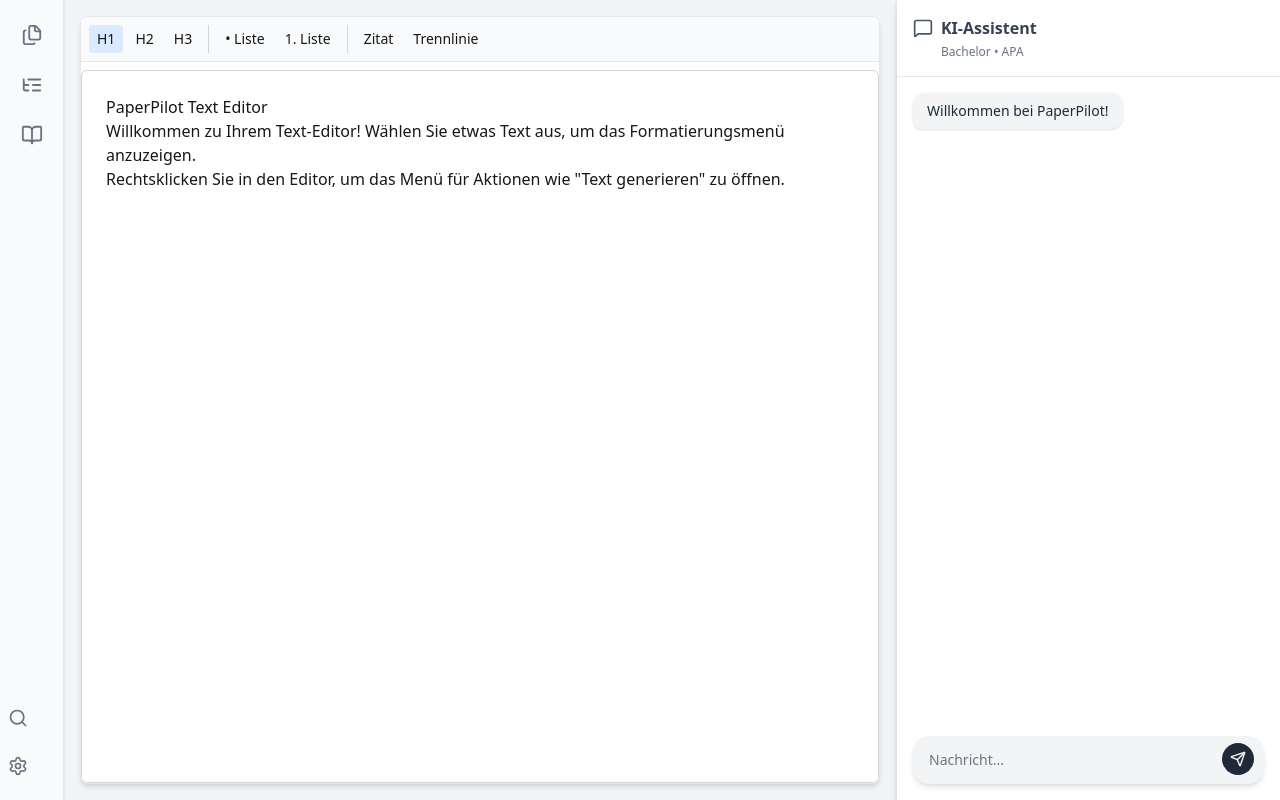
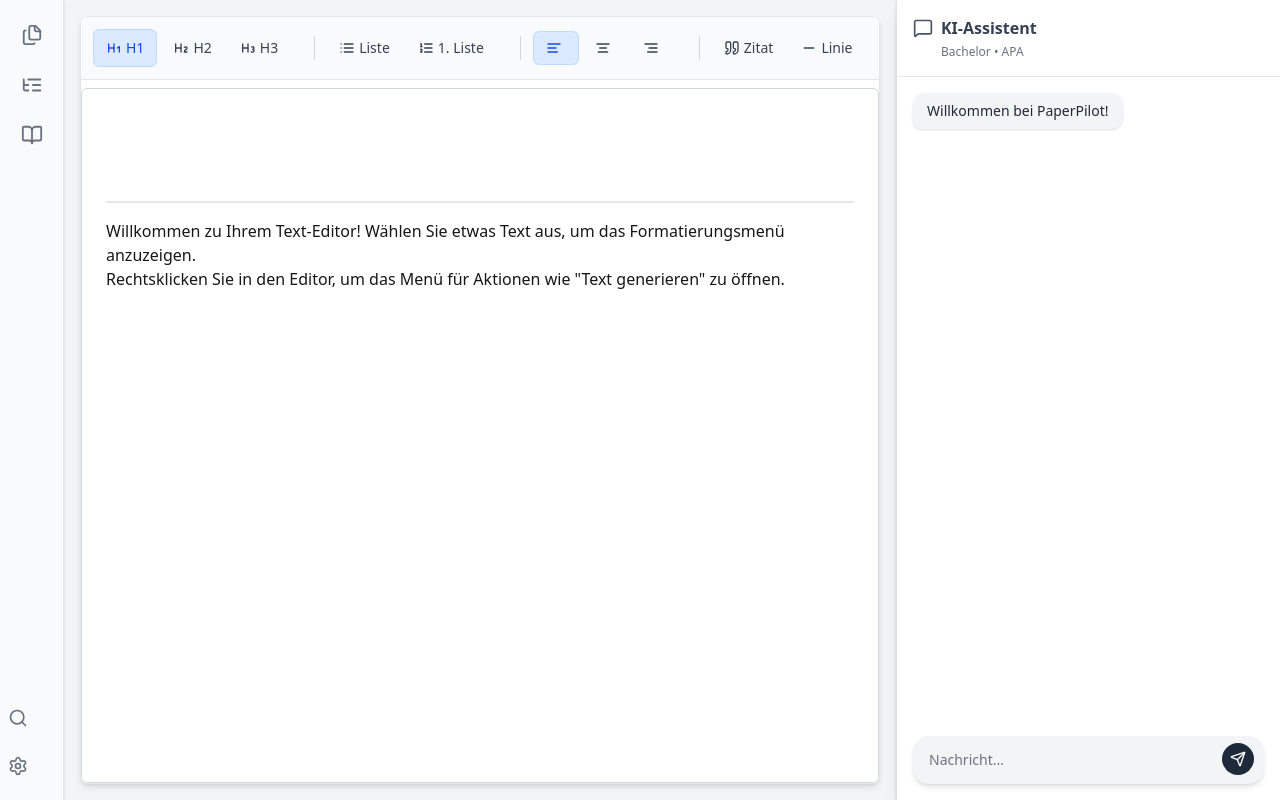
Before and after one commit to kevinboehmisch/Studienprojekt, a Next.js app in the folder frontend/: page /chat in a window 1280 px wide. Built offline with nearby package versions, Linux system fonts and the light colour scheme.

Commit message:
gliederung nochmal verbessert

```diff
--- a/frontend/package.json
+++ b/frontend/package.json
@@ -10,6 +10,7 @@
   },
   "dependencies": {
     "@tiptap/extension-bubble-menu": "^2.12.0",
+    "@tiptap/extension-text-align": "^2.13.0",
     "@tiptap/pm": "^2.12.0",
     "@tiptap/react": "^2.12.0",
     "@tiptap/starter-kit": "^2.12.0",
--- a/frontend/src/app/globals.css
+++ b/frontend/src/app/globals.css
@@ -25,3 +25,34 @@
 .animate-fadeIn {
   animation: fadeIn 0.2s ease-out;
 }
+
+/* Überschriften-Styles für den Tiptap Editor */
+.ProseMirror h1 {
+  font-size: 2rem !important;
+  font-weight: 800 !important;
+  color: #1f2937 !important;
+  margin: 2rem 0 1rem 0 !important;
+  border-bottom: 2px solid #e5e7eb !important;
+  padding-bottom: 0.5rem !important;
+}
+
+.ProseMirror h2 {
+  font-size: 1.5rem !important;
+  font-weight: 700 !important;
+  color: #374151 !important;
+  margin: 1.5rem 0 0.75rem 0 !important;
+}
+
+.ProseMirror h3 {
+  font-size: 1.25rem !important;
+  font-weight: 600 !important;
+  color: #4b5563 !important;
+  margin: 1.25rem 0 0.5rem 0 !important;
+}
+
+.ProseMirror h4 {
+  font-size: 1.125rem !important;
+  font-weight: 600 !important;
+  color: #6b7280 !important;
+  margin: 1rem 0 0.5rem 0 !important;
+}
--- a/frontend/src/components/editor/EditorToolbar.tsx
+++ b/frontend/src/components/editor/EditorToolbar.tsx
@@ -1,8 +1,19 @@
 // src/components/editor/EditorToolbar.tsx
 'use client'
-
 import { Editor } from '@tiptap/react'
 import React from 'react'
+import {
+  AlignLeft,
+  AlignCenter,
+  AlignRight,
+  Quote,
+  Heading1,
+  Heading2,
+  Heading3,
+  List,
+  ListOrdered,
+  Minus
+} from 'lucide-react'
 
 interface EditorToolbarProps {
   editor: Editor
@@ -14,51 +25,147 @@
   }
 
   return (
-    <div className="flex flex-wrap bg-gray-50 p-2 border-b border-gray-200 mb-2 text-sm">
+    <div className="flex flex-wrap items-center bg-gray-50 p-3 border-b border-gray-200 mb-2 text-sm gap-1">
+      {/* Überschriften Gruppe */}
+      <div className="flex items-center gap-1 mr-3">
         <button
           onClick={() => editor.chain().focus().toggleHeading({ level: 1 }).run()}
-        className={`px-2 py-1 rounded ${editor.isActive('heading', { level: 1 }) ? 'bg-blue-100' : ''}`}
+          className={`flex items-center gap-1 px-3 py-2 rounded-md transition-colors ${
+            editor.isActive('heading', { level: 1 })
+              ? 'bg-blue-100 text-blue-700 border border-blue-200'
+              : 'hover:bg-gray-100 text-gray-700'
+          }`}
+          title="Überschrift 1"
         >
-        H1
+          <Heading1 size={16} />
+          <span className="hidden sm:inline">H1</span>
         </button>
         <button
           onClick={() => editor.chain().focus().toggleHeading({ level: 2 }).run()}
-        className={`px-2 py-1 rounded ml-1 ${editor.isActive('heading', { level: 2 }) ? 'bg-blue-100' : ''}`}
+          className={`flex items-center gap-1 px-3 py-2 rounded-md transition-colors ${
+            editor.isActive('heading', { level: 2 })
+              ? 'bg-blue-100 text-blue-700 border border-blue-200'
+              : 'hover:bg-gray-100 text-gray-700'
+          }`}
+          title="Überschrift 2"
         >
-        H2
+          <Heading2 size={16} />
+          <span className="hidden sm:inline">H2</span>
         </button>
         <button
           onClick={() => editor.chain().focus().toggleHeading({ level: 3 }).run()}
-        className={`px-2 py-1 rounded ml-1 ${editor.isActive('heading', { level: 3 }) ? 'bg-blue-100' : ''}`}
+          className={`flex items-center gap-1 px-3 py-2 rounded-md transition-colors ${
+            editor.isActive('heading', { level: 3 })
+              ? 'bg-blue-100 text-blue-700 border border-blue-200'
+              : 'hover:bg-gray-100 text-gray-700'
+          }`}
+          title="Überschrift 3"
         >
-        H3
+          <Heading3 size={16} />
+          <span className="hidden sm:inline">H3</span>
         </button>
-      <span className="border-l border-gray-300 mx-2"></span>
+      </div>
+
+      {/* Trennlinie */}
+      <div className="w-px h-6 bg-gray-300 mx-2"></div>
+
+      {/* Listen Gruppe */}
+      <div className="flex items-center gap-1 mr-3">
         <button
           onClick={() => editor.chain().focus().toggleBulletList().run()}
-        className={`px-2 py-1 rounded ${editor.isActive('bulletList') ? 'bg-blue-100' : ''}`}
+          className={`flex items-center gap-1 px-3 py-2 rounded-md transition-colors ${
+            editor.isActive('bulletList')
+              ? 'bg-blue-100 text-blue-700 border border-blue-200'
+              : 'hover:bg-gray-100 text-gray-700'
+          }`}
+          title="Aufzählungsliste"
         >
-        • Liste
+          <List size={16} />
+          <span className="hidden sm:inline">Liste</span>
         </button>
         <button
           onClick={() => editor.chain().focus().toggleOrderedList().run()}
-        className={`px-2 py-1 rounded ml-1 ${editor.isActive('orderedList') ? 'bg-blue-100' : ''}`}
+          className={`flex items-center gap-1 px-3 py-2 rounded-md transition-colors ${
+            editor.isActive('orderedList')
+              ? 'bg-blue-100 text-blue-700 border border-blue-200'
+              : 'hover:bg-gray-100 text-gray-700'
+          }`}
+          title="Nummerierte Liste"
         >
-        1. Liste
+          <ListOrdered size={16} />
+          <span className="hidden sm:inline">1. Liste</span>
         </button>
-      <span className="border-l border-gray-300 mx-2"></span>
+      </div>
+
+      {/* Trennlinie */}
+      <div className="w-px h-6 bg-gray-300 mx-2"></div>
+
+      {/* Textausrichtung Gruppe */}
+      <div className="flex items-center gap-1 mr-3">
+        <button
+          onClick={() => editor.chain().focus().setTextAlign('left').run()}
+          className={`flex items-center gap-1 px-3 py-2 rounded-md transition-colors ${
+            editor.isActive({ textAlign: 'left' }) || (!editor.isActive({ textAlign: 'center' }) && !editor.isActive({ textAlign: 'right' }))
+              ? 'bg-blue-100 text-blue-700 border border-blue-200'
+              : 'hover:bg-gray-100 text-gray-700'
+          }`}
+          title="Linksbündig"
+        >
+          <AlignLeft size={16} />
+          <span className="hidden lg:inline"></span>
+        </button>
+        <button
+          onClick={() => editor.chain().focus().setTextAlign('center').run()}
+          className={`flex items-center gap-1 px-3 py-2 rounded-md transition-colors ${
+            editor.isActive({ textAlign: 'center' })
+              ? 'bg-blue-100 text-blue-700 border border-blue-200'
+              : 'hover:bg-gray-100 text-gray-700'
+          }`}
+          title="Zentriert"
+        >
+          <AlignCenter size={16} />
+          <span className="hidden lg:inline"></span>
+        </button>
+        <button
+          onClick={() => editor.chain().focus().setTextAlign('right').run()}
+          className={`flex items-center gap-1 px-3 py-2 rounded-md transition-colors ${
+            editor.isActive({ textAlign: 'right' })
+              ? 'bg-blue-100 text-blue-700 border border-blue-200'
+              : 'hover:bg-gray-100 text-gray-700'
+          }`}
+          title="Rechtsbündig"
+        >
+          <AlignRight size={16} />
+          <span className="hidden lg:inline"></span>
+        </button>
+      </div>
+
+      {/* Trennlinie */}
+      <div className="w-px h-6 bg-gray-300 mx-2"></div>
+
+      {/* Blocktext und weitere Formatierungen */}
+      <div className="flex items-center gap-1">
         <button
           onClick={() => editor.chain().focus().toggleBlockquote().run()}
-        className={`px-2 py-1 rounded ${editor.isActive('blockquote') ? 'bg-blue-100' : ''}`}
+          className={`flex items-center gap-1 px-3 py-2 rounded-md transition-colors ${
+            editor.isActive('blockquote')
+              ? 'bg-blue-100 text-blue-700 border border-blue-200'
+              : 'hover:bg-gray-100 text-gray-700'
+          }`}
+          title="Blockzitat"
         >
-        Zitat
+          <Quote size={16} />
+          <span className="hidden sm:inline">Zitat</span>
         </button>
         <button
           onClick={() => editor.chain().focus().setHorizontalRule().run()}
-        className="px-2 py-1 rounded ml-1"
+          className="flex items-center gap-1 px-3 py-2 rounded-md transition-colors hover:bg-gray-100 text-gray-700"
+          title="Horizontale Linie"
         >
-        Trennlinie
+          <Minus size={16} />
+          <span className="hidden sm:inline">Linie</span>
         </button>
+      </div>
     </div>
   )
 }
--- a/frontend/src/components/editor/Tiptap.tsx
+++ b/frontend/src/components/editor/Tiptap.tsx
@@ -3,6 +3,7 @@
 
 import { useEditor, EditorContent, Editor } from '@tiptap/react'
 import StarterKit from '@tiptap/starter-kit'
+import TextAlign from '@tiptap/extension-text-align'
 import React, { useState, useCallback, useEffect, useRef } from 'react'
 import EditorBubbleMenu from './EditorBubbleMenu'
 import EditorToolbar from './EditorToolbar'
@@ -106,7 +107,7 @@
     }
 
     // Neuen HTML-Inhalt mit erhaltenen Texten generieren
-    let html = '<h1>PaperPilot Text Editor</h1>\n';
+    let html = '<h1></h1>\n';
     const numberedOutline = generateNumberedDisplayOutline(newOutlineItems);
 
     const processItems = (items: NumberedOutlineItem[]) => {
@@ -146,7 +147,7 @@
 
   // Funktion zum Konvertieren der Gliederung in HTML für den ersten Load
   const convertOutlineToHTML = useCallback((outlineItems: OutlineItem[]): string => {
-    let html = '<h1>PaperPilot Text Editor</h1>\n';
+    let html = '<h1></h1>\n';
 
     const numberedOutline = generateNumberedDisplayOutline(outlineItems);
 
@@ -194,7 +195,7 @@
 
     console.log("Tiptap: Initializing with default content.");
     return `
-      <h1>PaperPilot Text Editor</h1>
+      <h1></h1>
       <p>
         Willkommen zu Ihrem Text-Editor! Wählen Sie etwas Text aus, um das Formatierungsmenü anzuzeigen.
       </p>
@@ -210,6 +211,11 @@
         heading: false,
       }),
       CustomHeading.configure({ levels: [1, 2, 3, 4] }),
+      TextAlign.configure({
+        types: ['heading', 'paragraph'],
+        alignments: ['left', 'center', 'right'],
+        defaultAlignment: 'left',
+      }),
       Citation,
     ],
     immediatelyRender: false,
@@ -380,8 +386,11 @@
           editor.chain().focus().insertContent(contentToInsert).run();
         }
       } else { alert("Kein Text von der KI generiert (Kontextmenü)."); }
-    } catch (e: any) { alert(`Fehler bei Textgenerierung (Kontextmenü): ${e?.message || 'Unbekannt'}`); }
-    finally { setIsGeneratingTextFromContext(false); }
+    } catch (e: any) {
+      alert(`Fehler bei Textgenerierung (Kontextmenü): ${e?.message || 'Unbekannt'}`);
+    } finally {
+      setIsGeneratingTextFromContext(false);
+    }
   };
 
   const handleContextMenuRewriteText = (prompt?: string) => {
```
Also changed, not shown: 1 other file (tests, documents, lock files or other folders). Lines whose indentation alone changed are shown as unchanged.
